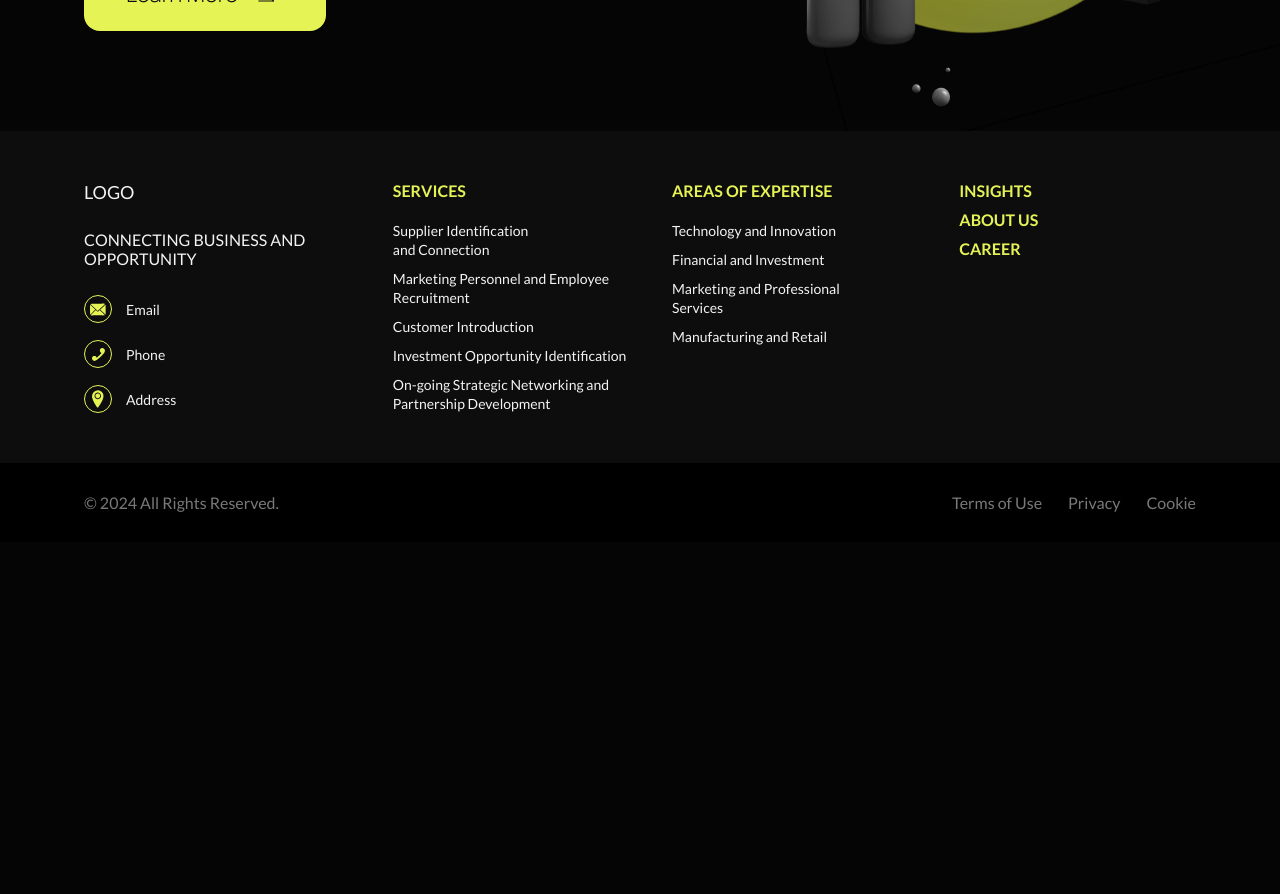
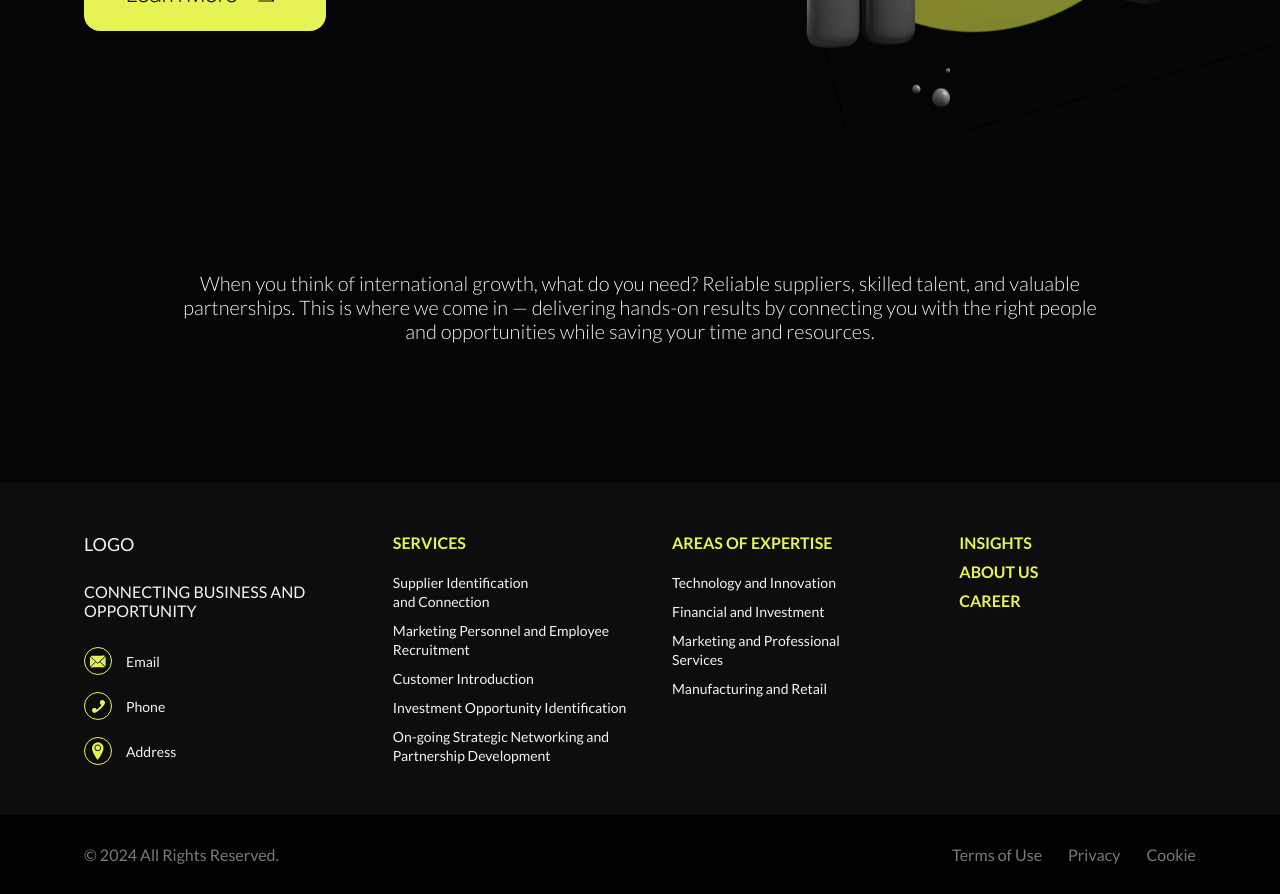
Before and after one commit to born2bemedia/danube-connections, a Next.js app: page / in a window 1280 px wide. Shown: the part 640-1534 px from the top of the page. Before the commit the page ends 1182 px from the top, so only its background shows below. Built offline with nearby package versions, Linux system fonts and the light colour scheme.

Commit message:
all files 08

```diff
--- /dev/null
+++ b/src/app/(home)/_components/HomeText.jsx
@@ -0,0 +1,26 @@
+"use client";
+import React, { useState, useEffect } from "react";
+import "@/styles/home/home.scss";
+import { fadeInUp } from "@/utils/animations";
+import { motion } from "framer-motion";
+
+const HomeText = () => {
+    return (
+        <section className="home-text">
+            <div className="home-text__container _container">
+                <div className="home-text__body">
+                    <motion.div
+                        initial="hidden"
+                        whileInView="visible"
+                        viewport={{ once: true }}
+                        variants={fadeInUp}
+                        className="home-text__text">
+                        When you think of international growth, what do you need? Reliable suppliers, skilled talent, and valuable partnerships. This is where we come in — delivering hands-on results by connecting you with the right people and opportunities while saving your time and resources.
+                    </motion.div>
+                </div>
+            </div>
+        </section>
+    );
+};
+
+export default HomeText;
--- a/src/app/(home)/page.jsx
+++ b/src/app/(home)/page.jsx
@@ -1,11 +1,6 @@
 import HomeHero from "./_components/HomeHero";
-/* import HomeValue from "./_components/HomeValue";
-import HomeWhy from "./_components/HomeWhy";
-import HomeFaq from "./_components/HomeFaq";
-import HomeWhat from "./_components/HomeWhat";
-import HomeMarket from "./_components/HomeMarket";
-import HomeLast from "./_components/HomeLast";
- */
+import HomeText from "./_components/HomeText";
+
 export const metadata = {
   title: "",
   description:
@@ -22,6 +17,7 @@ export default function Home() {
   return (
     <>
       <HomeHero />
+      <HomeText />
     </>
   );
 }
--- a/src/styles/home/home.scss
+++ b/src/styles/home/home.scss
@@ -186,3 +186,31 @@
         }
     }
 }
+
+.home-text {
+    @include adaptiv-value('padding-top', 100, 50, 1);
+    @include adaptiv-value('padding-bottom', 100, 50, 1);
+    &__container {
+
+    }
+
+    &__body {
+
+    }
+
+    &__text {
+        max-width: 975px;
+        margin: 0 auto;
+        padding: 40px 30px;
+        font-family: 'Lato', sans-serif;
+        @include adaptiv-value('font-size', 20, 16, 1);
+        line-height: normal;
+        color: #F3F3F3;
+        text-align: center;
+        font-weight: 300;
+
+        @media(max-width: 992px) {
+            padding: 30px;
+        }
+    }
+}
```
Also changed, not shown: src/app/(home)/_components/HomeReach.jsx (added, +31 -0 lines).
